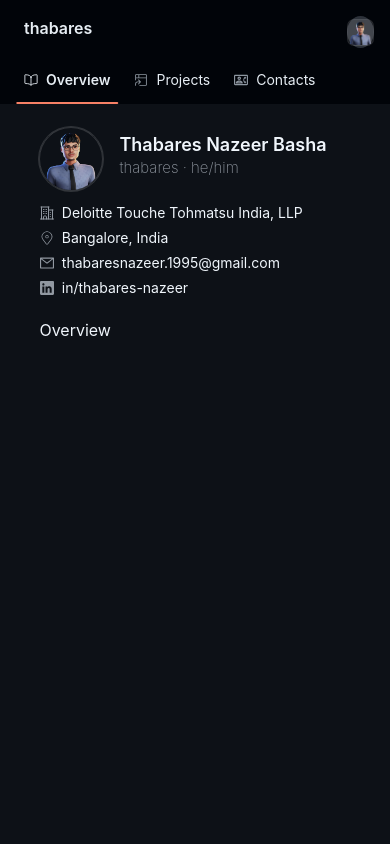
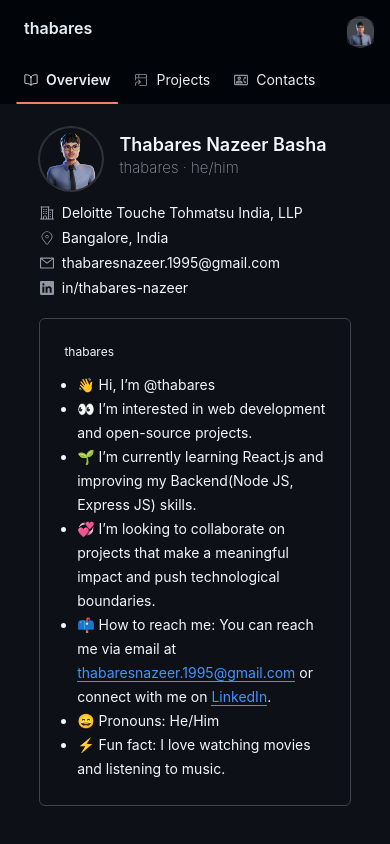
Before and after one commit to thabares/git-portfolio, a React (Vite) app: page / in a window 390 px wide. Shown: the top 844 px of the page. Built offline with nearby package versions, Linux system fonts and the light colour scheme.

Commit message:
overview added with mobile responsive.

```diff
--- a/src/pages/Overview.jsx
+++ b/src/pages/Overview.jsx
@@ -1,7 +1,53 @@
+import './overview.css';
+
 const Overview = () => {
   return (
     <div className='overview-layout'>
-      <div className='mt-5'>Overview</div>
+      <div className='box'>
+        <div className='box-body'>
+          <div className='user-text mb-3'>
+            <a href='/'>thabares</a>
+          </div>
+          <article className='container-lg'>
+            <ul className='list-styled'>
+              <li>👋 Hi, I’m @thabares</li>
+              <li>
+                👀 I’m interested in web development and open-source projects.
+              </li>
+              <li>
+                🌱 I’m currently learning React.js and improving my Backend(Node
+                JS, Express JS) skills.
+              </li>
+              <li>
+                💞️ I’m looking to collaborate on projects that make a
+                meaningful impact and push technological boundaries.
+              </li>
+              <li>
+                📫 How to reach me: You can reach me via email at{' '}
+                <a
+                  className='body-link'
+                  href='mailto:thabaresnazeer.1995@gmail.com'
+                >
+                  thabaresnazeer.1995@gmail.com
+                </a>{' '}
+                or connect with me on{' '}
+                <a
+                  target='_blank'
+                  className='body-link'
+                  href='https://www.linkedin.com/in/thabares-nazeer/'
+                >
+                  LinkedIn
+                </a>
+                .
+              </li>
+              <li>😄 Pronouns: He/Him</li>
+              <li>
+                ⚡ Fun fact: I love watching movies and listening to music.
+              </li>
+            </ul>
+          </article>
+        </div>
+      </div>
     </div>
   );
 };
--- /dev/null
+++ b/src/pages/overview.css
@@ -0,0 +1,54 @@
+.box {
+  background-color: #0d1117;
+  border-color: #3d444d;
+  border-radius: 0.375rem;
+  border-style: solid;
+  border-width: max(1px, 0.0625rem);
+  width: 100%;
+}
+
+.box-body {
+  padding: 1.5rem;
+}
+
+.body-link {
+  color: #4493f8;
+  border-bottom: 1px solid;
+}
+
+.user-text {
+  color: #f0f6fc;
+  font-size: 0.75rem;
+  display: flex;
+  justify-content: space-between !important;
+  margin-bottom: 1rem;
+  font-family: var(
+    ui-monospace,
+    SFMono-Regular,
+    SF Mono,
+    Menlo,
+    Consolas,
+    Liberation Mono,
+    monospace
+  ) !important;
+}
+
+.container-lg {
+  font-family: -apple-system, BlinkMacSystemFont, 'Segoe UI', 'Noto Sans',
+    Helvetica, Arial, sans-serif, 'Apple Color Emoji', 'Segoe UI Emoji';
+  line-height: 1.5rem;
+  word-wrap: break-word;
+  font-size: 0.75rem;
+  padding-left: 0.8rem;
+  margin-right: auto;
+  margin-left: auto;
+  width: 100%;
+}
+
+.list-styled {
+  list-style-type: disc;
+}
+
+.list-styled li {
+  font-size: 0.875rem;
+}
--- a/src/template/Template.jsx
+++ b/src/template/Template.jsx
@@ -13,7 +13,7 @@
             <div className='sidebar-wrapper'>
               <Sidebar />
             </div>
-            <div className='content-wrapper'>
+            <div className='content-wrapper mt-5'>
               <Outlet />
             </div>
           </div>
--- a/src/template/template.css
+++ b/src/template/template.css
@@ -21,6 +21,10 @@
   height: 100%;
 }
 
+.content-wrapper {
+  margin-left: 2.5rem;
+}
+
 @media only screen and (max-width: 600px) {
   .app-wrapper {
     display: block;
@@ -35,4 +39,9 @@
     padding-top: 0rem;
     margin-top: 1rem;
   }
+
+  .content-wrapper {
+    margin-left: 0px !important;
+    margin-bottom: 1.25rem !important;
+  }
 }
```
